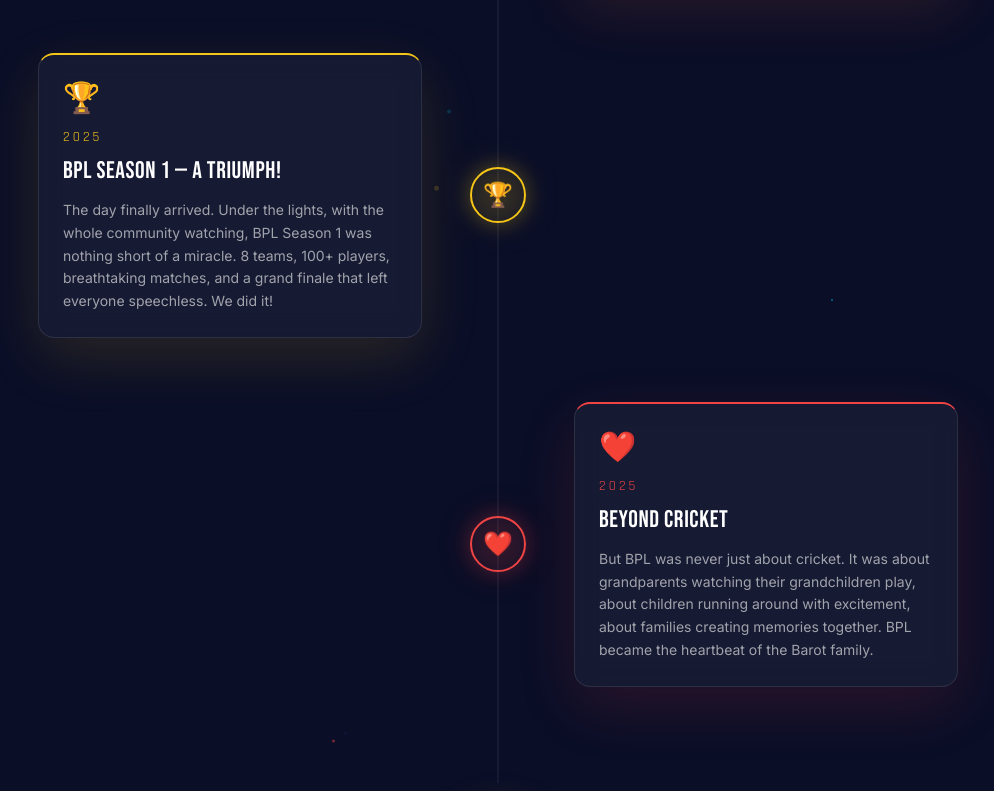
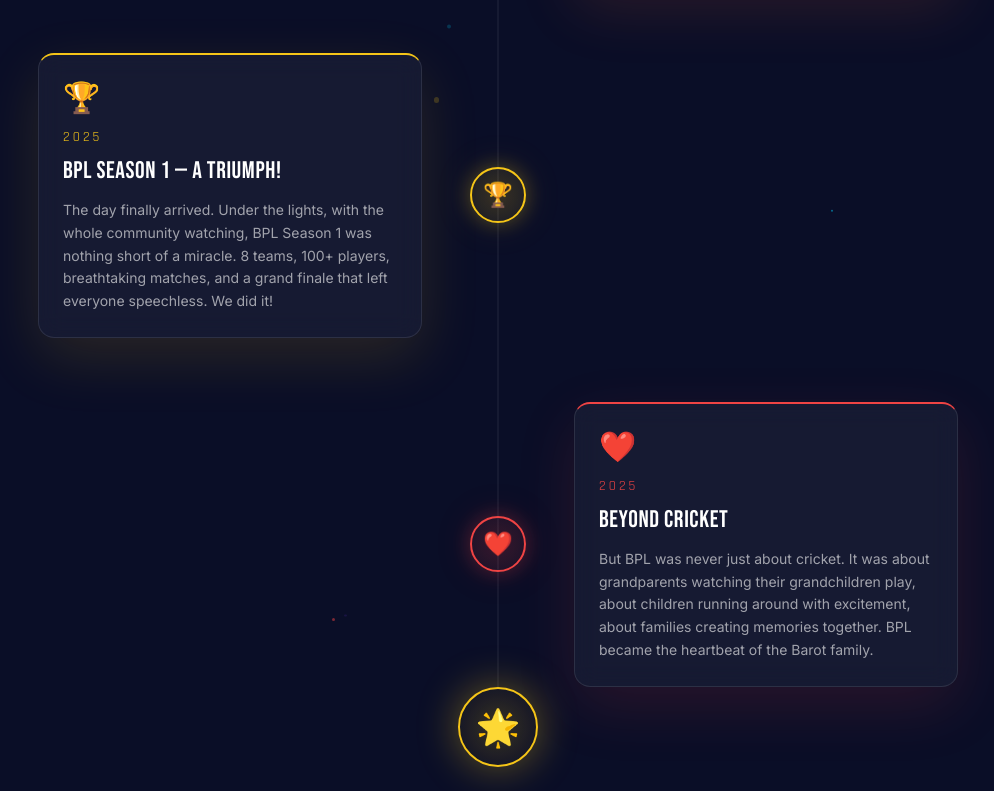
Before and after one commit to BarotRohit/BPL, a Next.js app in the folder bpl-app/: page /journey in a window 1280 px wide. Shown: the part 2000-2791 px from the top of the page, without its empty margins (142-1136 px from the left). Built offline with nearby package versions, Linux system fonts and the light colour scheme; no server answers.

Commit message:
Fix gap between journey line and star

```diff
--- a/bpl-app/app/journey/JourneyPageClient.tsx
+++ b/bpl-app/app/journey/JourneyPageClient.tsx
@@ -110,7 +110,7 @@ export default function JourneyPageClient() {
 
         <div className="relative max-w-6xl mx-auto px-4 sm:px-6 lg:px-8">
           {/* Timeline Items */}
-          <div className="relative pb-8">
+          <div className="relative">
             {/* Animated center line (desktop only) */}
             <div className="hidden md:block absolute left-1/2 top-0 bottom-0 w-0.5 -translate-x-1/2 bg-white/5">
               <motion.div
@@ -133,7 +133,7 @@ export default function JourneyPageClient() {
             whileInView={{ opacity: 1, scale: 1 }}
             viewport={{ once: true }}
             transition={{ type: "spring", delay: 0.3 }}
-            className="relative z-10 flex flex-col items-center text-center mt-8"
+            className="relative z-10 flex flex-col items-center text-center mt-0"
           >
             <div
               className="w-20 h-20 rounded-full flex items-center justify-center text-4xl border-2 border-gold mb-6"
--- a/bpl-app/components/TimelineItem.tsx
+++ b/bpl-app/components/TimelineItem.tsx
@@ -15,7 +15,7 @@ export default function TimelineItem({ item, index }: TimelineItemProps) {
   const isLeft = index % 2 === 0;
 
   return (
-    <div ref={ref} className="relative flex items-center justify-center mb-16">
+    <div ref={ref} className="relative flex items-center justify-center mb-16 last:mb-0">
       {/* Desktop Layout */}
       <div className="hidden md:flex items-center w-full">
         {/* Left side */}
```
